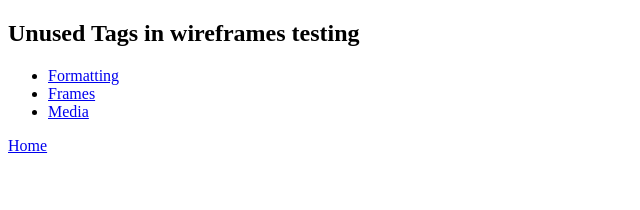
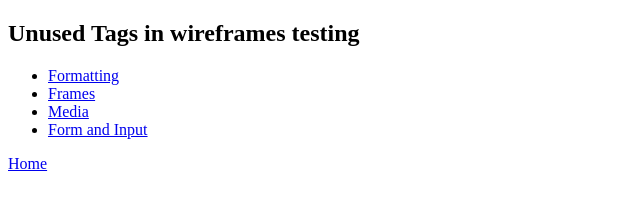
Before and after one commit to bpandayk/CSE134B, a plain HTML site: page public/tags.html in a window 1280 px wide. Shown: the whole page, without its empty margins (0-640 px from the left). Drawn offline with Linux system fonts and the light colour scheme.

Commit message:
minor change

```diff
--- a/public/tags.html
+++ b/public/tags.html
@@ -10,6 +10,7 @@
     <li><a href="tags/formatting.html">Formatting</a></li>
     <li><a href="tags/frames.html">Frames</a></li>
     <li><a href="tags/media.html">Media</a></li>
+    <li><a href="tags/formandinput.html">Form and Input</a></li>
   </ul>
   <a href="index.html">Home</a>
   </body>
```
